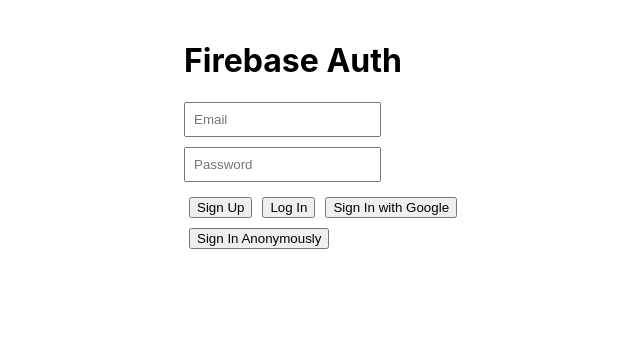
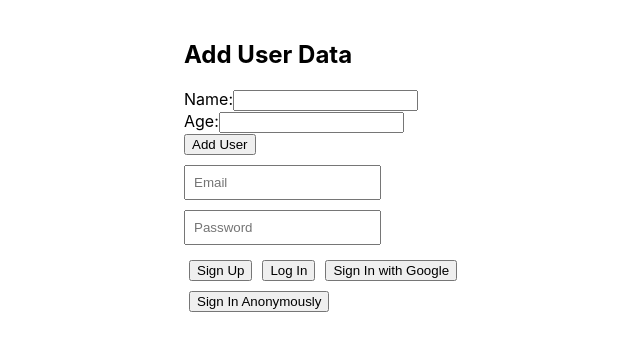
Before and after one commit to doions/mytyhomepagesignup, a React (Create React App) app: page / in a window 1280 px wide. Shown: the top 350 px of the page, without its empty margins (256-896 px from the left). Built offline with nearby package versions, Linux system fonts and the light colour scheme; no server answers; the database is empty.

Commit message:
with auth and db

```diff
--- a/package.json
+++ b/package.json
@@ -5,6 +5,7 @@
   "dependencies": {
     "@mux/mux-player": "^3.2.4",
     "@mux/mux-player-react": "^3.2.4",
+    "@tailwindcss/vite": "^4.0.1",
     "cra-template": "1.2.0",
     "firebase": "^11.2.0",
     "react": "^19.0.0",
@@ -36,6 +37,9 @@
     ]
   },
   "devDependencies": {
+    "autoprefixer": "^10.4.20",
+    "postcss": "^8.5.1",
+    "tailwindcss": "^4.0.1",
     "web-vitals": "^4.2.4"
   }
 }
--- a/src/App.js
+++ b/src/App.js
@@ -1,5 +1,5 @@
 import React, { useState } from "react";
-import { auth,googleProvider } from "./firebase";
+import { auth,googleProvider,database } from "./firebase";
 import {
   createUserWithEmailAndPassword,
   signInWithEmailAndPassword,
@@ -9,11 +9,29 @@
   onAuthStateChanged,
   signOut,
 } from "firebase/auth";
+import { ref, set, onValue } from "firebase/database";
+console.log(database)
+const dbRef = ref(database, "users/1");
+set(dbRef, {
+  username: "JohnDoe",
+  email: "johndoe@example.com",
+  profile_picture: "https://example.com/johndoe.jpg"
+}).then(() => {
+  console.log("Data saved successfully!");
+}).catch((error) => {
+  console.error("Error writing data: ", error);
+});
+onValue(dbRef, (snapshot) => {
+  const data = snapshot.val();
+  console.log("Data fetched: ", data);
+});
 
 const App = () => {
   const [email, setEmail] = useState("");
   const [password, setPassword] = useState("");
   const [user, setUser] = useState(null);
+  const [name, setName] = useState('');
+  const [age, setAge] = useState('');
 
   // Monitor authentication state
   React.useEffect(() => {
@@ -80,10 +98,52 @@
       alert(error.message);
     }
   };
+  const handleSubmit = async (event) => {
+    event.preventDefault();
+
+    try {
+      const userRef = ref(database, 'users/' + name);
+      await set(userRef, {
+        name: name,
+        age: age
+      });
+      console.log('Data added successfully!');
+      setName('');
+      setAge('');
+    } catch (error) {
+      console.error('Error adding data:', error);
+    }
+  };
 
   return (
+
+
+
     <div style={{ padding: "20px", maxWidth: "400px", margin: "auto" }}>
-      <h1>Firebase Auth</h1>
+      <div><div>
+      <h2>Add User Data</h2>
+      <form onSubmit={handleSubmit}>
+        <div>
+          <label htmlFor="name">Name:</label>
+          <input
+            type="text"
+            id="name"
+            value={name}
+            onChange={(e) => setName(e.target.value)}
+          />
+        </div>
+        <div>
+          <label htmlFor="age">Age:</label>
+          <input
+            type="number"
+            id="age"
+            value={age}
+            onChange={(e) => setAge(e.target.value)}
+          />
+        </div>
+        <button type="submit">Add User</button>
+      </form>
+    </div></div>
       {user ? (
         <div>
           <h2>Welcome, {user.email || "Anonymous User"}</h2>
--- a/src/firebase.js
+++ b/src/firebase.js
@@ -1,6 +1,7 @@
 // src/firebase.js
 import { initializeApp } from "firebase/app";
 import { getAuth, GoogleAuthProvider } from "firebase/auth";
+import { getDatabase, ref, set, onValue } from "firebase/database";
 
 // Your Firebase configuration
 const firebaseConfig = {
@@ -18,3 +19,5 @@
 const app = initializeApp(firebaseConfig);
 export const auth = getAuth(app);
 export const googleProvider = new GoogleAuthProvider();
+export const database = getDatabase(app);
+//console.log(database);
```
Also changed, not shown: 1 other file (tests, documents, lock files or other folders).
